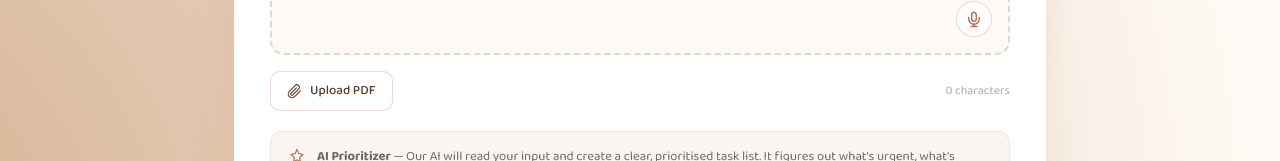
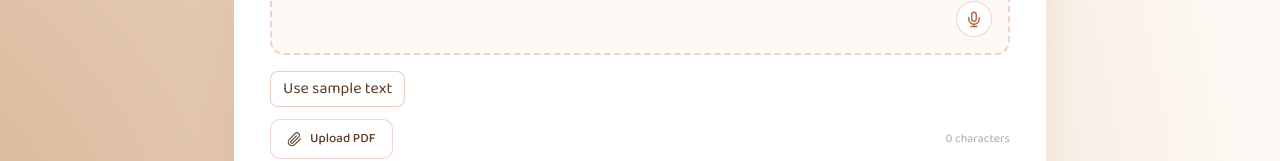
Before and after one commit to LongZhouuu/OneStepGen, a Vue app: page /workflow/ai-dump in a window 1280 px wide. Shown: the part 352-513 px from the top of the page. Built offline with nearby package versions, Linux system fonts and the light colour scheme; no server answers.

Commit message:
add input sample text for demo purpose

```diff
--- a/src/views/AIDump.vue
+++ b/src/views/AIDump.vue
@@ -28,6 +28,20 @@
               aria-label="Dictate your task dump"
               @transcript="appendVoiceInput"
             />
+          </div>
+
+          <!--
+            DEMO: one-click sample text for testing without typing.
+            To remove: delete this block, DEMO_SAMPLE_TEXT + fillDemoSampleText() in script, and .demo-sample-row / .btn-demo-sample styles.
+          -->
+          <div class="demo-sample-row">
+            <button
+              type="button"
+              class="btn-demo-sample"
+              @click="fillDemoSampleText"
+            >
+              Use sample text
+            </button>
           </div>
 
           <div class="input-tools">
@@ -118,6 +132,10 @@ import VoiceInputButton from '@/components/VoiceInputButton.vue'
 const API_BASE = import.meta.env.VITE_API_BASE_URL
 const MIN_LOADING_MS = 2600
 
+// DEMO: copy used by the "Use sample text" button; edit the string or remove with the button.
+const DEMO_SAMPLE_TEXT =
+  "I need to finish the report for Monday, call the dentist, clean the kitchen, buy groceries, reply to Sarah's email, sort out my finances"
+
 export default {
   name: 'AIDump',
   components: { VoiceInputButton },
@@ -175,6 +193,11 @@ export default {
     appendVoiceInput(transcript) {
       const current = this.inputText?.trimEnd() ?? ''
       this.inputText = current ? `${current} ${transcript}` : transcript
+    },
+
+    // DEMO: pairs with the "Use sample text" button in the template; delete when removing the button.
+    fillDemoSampleText() {
+      this.inputText = DEMO_SAMPLE_TEXT
     },
 
     // ── Navigation ────────────────────────────────────────────────────────────
@@ -410,6 +433,30 @@ export default {
   position: absolute;
   right: 16px;
   bottom: 16px;
+}
+
+/* DEMO: layout for the sample button; remove with the button if unused. */
+.demo-sample-row {
+  margin: 0 0 12px;
+}
+
+.btn-demo-sample {
+  padding: 5px 12px;
+  font-size: 12px;
+  font-weight: 600;
+  border: 1px solid rgba(193, 113, 79, 0.35);
+  border-radius: 8px;
+  background: rgba(255, 255, 255, 0.95);
+  color: var(--brown-mid);
+  cursor: pointer;
+  font: inherit;
+  transition: border-color 0.2s, color 0.2s, background 0.2s;
+}
+
+.btn-demo-sample:hover {
+  border-color: var(--terracotta);
+  color: var(--terracotta);
+  background: rgba(193, 113, 79, 0.06);
 }
 
 .input-tools {
```
